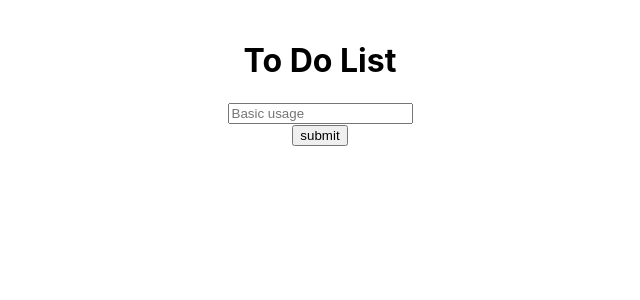
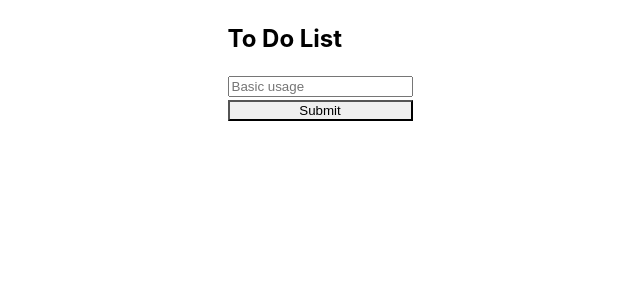
Before and after one commit to AhmedAlsudairi/React-TypeScript-To-Do-List, a React (Create React App) app: page / in a window 1280 px wide. Shown: the top 300 px of the page, without its empty margins (320-960 px from the left). Built offline with nearby package versions, Linux system fonts and the light colour scheme.

Commit message:
using chakra ui library in exsisting components

```diff
--- a/src/App.tsx
+++ b/src/App.tsx
@@ -2,6 +2,7 @@ import React, { useState } from 'react';
 import './App.css';
 import { TextField } from './components/textField';
 import { SubmitBtn } from './components/submitBtn';
+import {Stack, Heading, Box, Container} from '@chakra-ui/react'
 function App() {
   const [items, setItems] = useState<string []>([])
   const [text, setText] = useState<string>('')
@@ -17,19 +18,24 @@ function App() {
     setItems([...items, text]);
 }
   return (
-    <div className="App">
-      <br></br>
-      <h1>To Do List</h1>
+    <Container maxW="xl" centerContent>
+  <Box padding="4" bg="gray.100" maxW="3xl">
+  <Stack spacing={3}>
+      <Heading>To Do List</Heading>
+
       <TextField text={text} handleChange={(text)=>{handleChange(text)}}/>
-      <br></br>
+
       <SubmitBtn handleClick={submitItem}/>
-      <br></br>
-      <div>
+
+
         {items.map((item,index)=>
           <h6 key={index}>{item}</h6>
         )}
-      </div>
-    </div>
+      </Stack>
+  </Box>
+</Container>
+
+
   );
 }
 
--- a/src/components/submitBtn.tsx
+++ b/src/components/submitBtn.tsx
@@ -1,5 +1,5 @@
 import React, { ChangeEventHandler, useState } from 'react';
-
+import {Button} from '@chakra-ui/react'
 interface Props{
     handleClick: () => void
 }
@@ -11,6 +11,6 @@ export const SubmitBtn: React.FC<Props> = (props) => {
     }
 
     return(
-        <button onClick={(event)=>{handleClick(event)}}>submit</button>
+        <Button onClick={(event)=>{handleClick(event)}} colorScheme="blue">Submit</Button>
     )
 }
```
